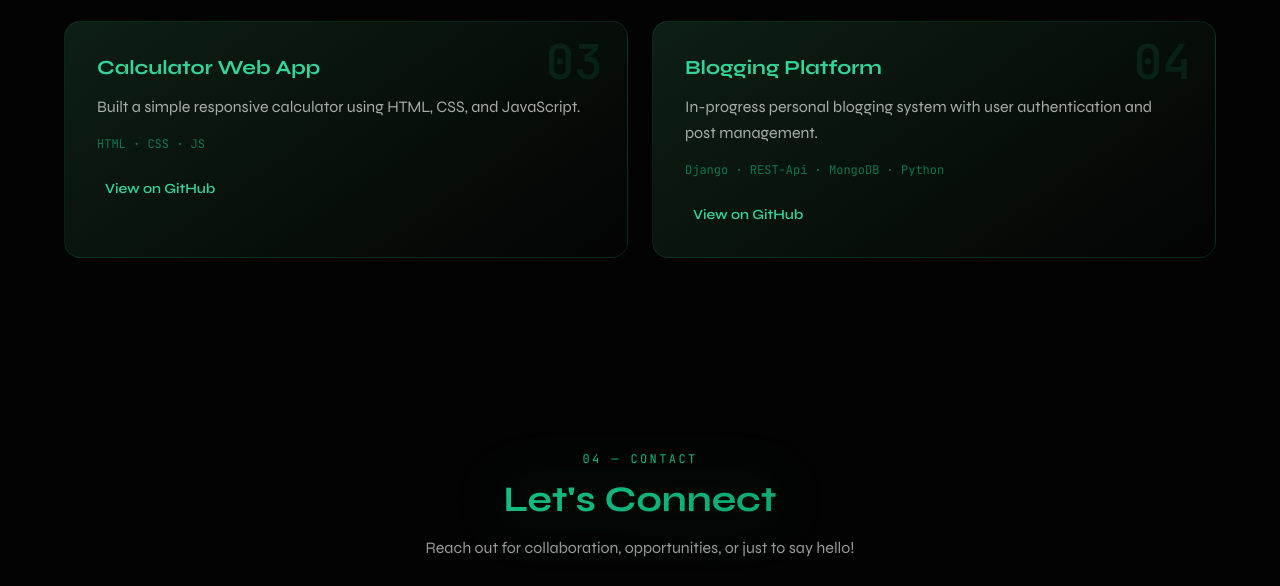
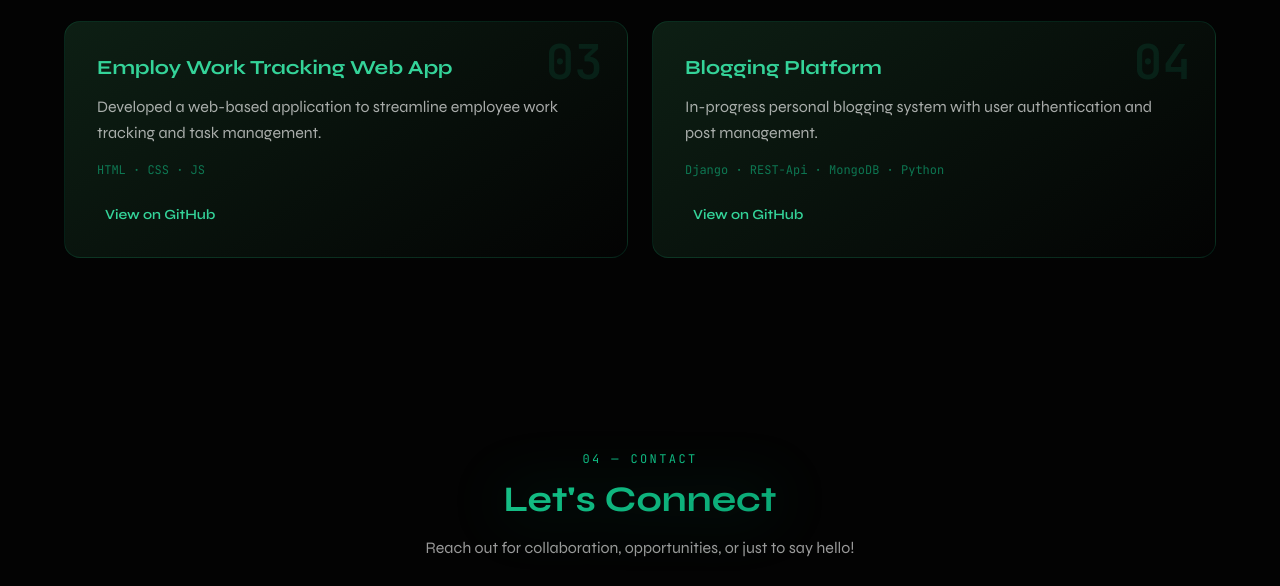
Before and after one commit to muhamedhaleel/portfolio, a plain HTML site: page index.html in a window 1280 px wide. Shown: the part 2468-3054 px from the top of the page. Drawn offline with nearby package versions, Linux system fonts and the light colour scheme; some icons are missing.

Commit message:
Update portfo

```diff
--- a/index.html
+++ b/index.html
@@ -657,8 +657,8 @@
                     </div>
                     <div class="project-card rounded-2xl p-8 relative">
                         <span class="project-num">03</span>
-                        <h4 class="text-xl font-bold mb-3 text-emerald-bright">Calculator Web App</h4>
-                        <p class="text-white/65 mb-4 leading-relaxed">Built a simple responsive calculator using HTML, CSS, and JavaScript.</p>
+                        <h4 class="text-xl font-bold mb-3 text-emerald-bright">Employ Work Tracking Web App</h4>
+                        <p class="text-white/65 mb-4 leading-relaxed">Developed a web-based application to streamline employee work tracking and task management. </p>
                         <p class="font-mono text-xs text-emerald-glow/60 mb-5">HTML · CSS · JS</p>
                         <a href="#" class="inline-flex items-center gap-2 text-emerald-bright hover:text-white transition-colors text-sm font-semibold">
                             <i class="ph-github-logo"></i> View on GitHub
```
